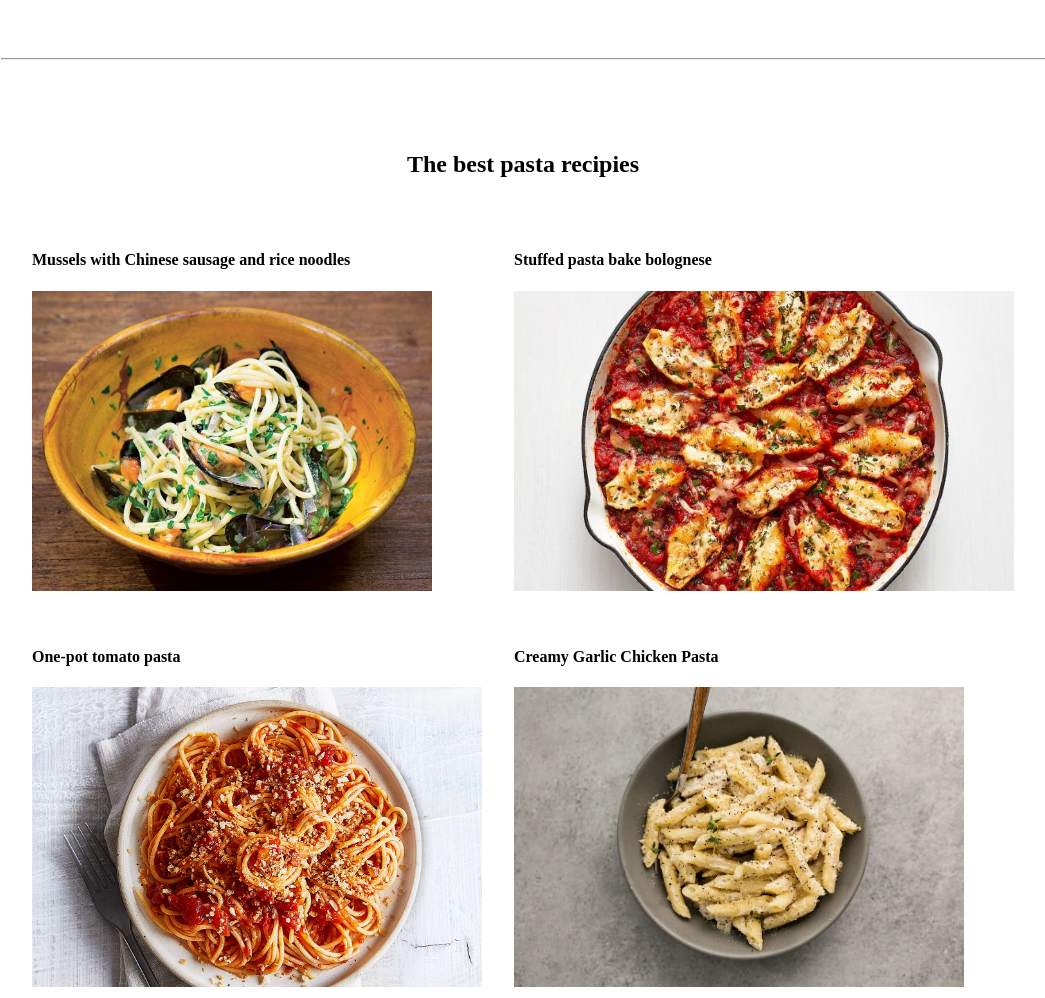
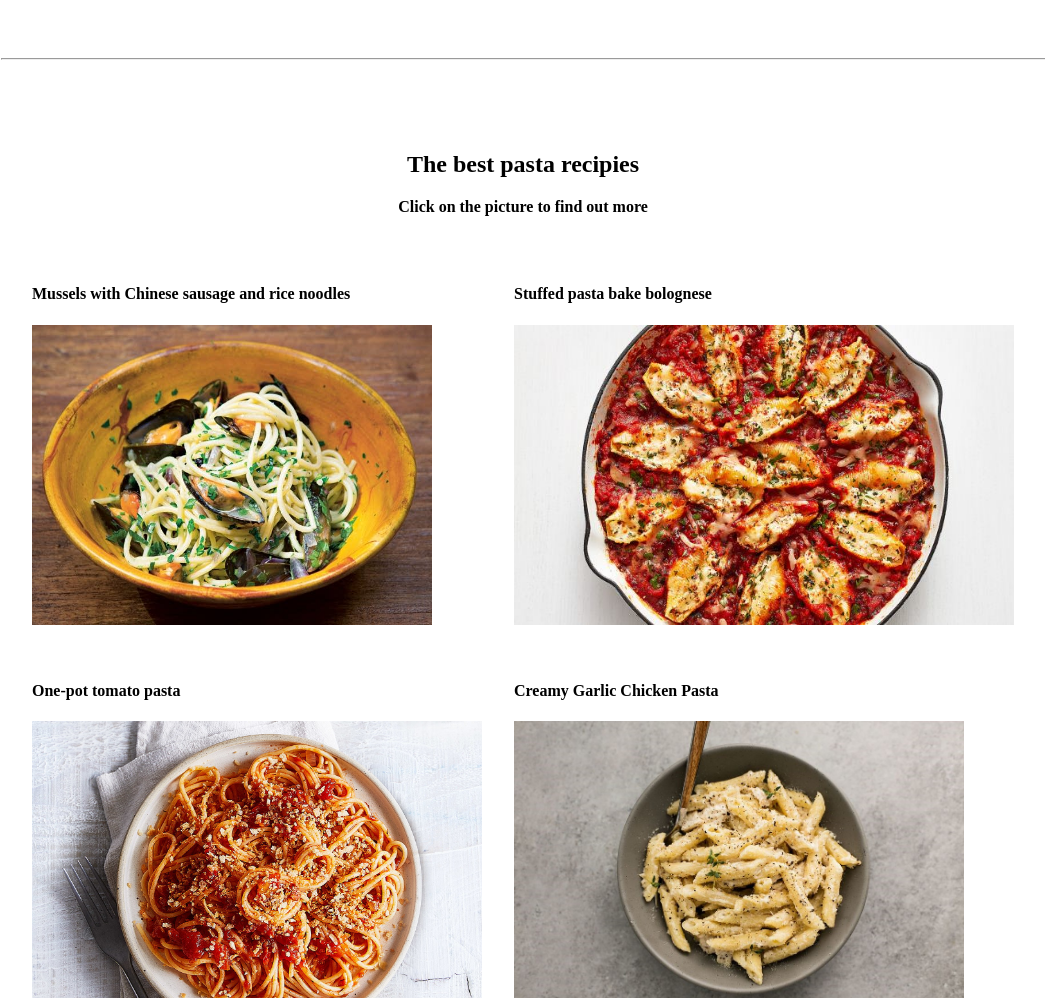
Before and after one commit to Viktoria-Kovalchuk/hello-html, a plain HTML site: page index.html in a window 1280 px wide. Shown: the part 1160-2158 px from the top of the page, without its empty margins (7-1052 px from the left). Drawn offline with Linux system fonts and the light colour scheme.

Commit message:
Added a line before recipes

```diff
--- a/index.html
+++ b/index.html
@@ -68,7 +68,9 @@
 <table cellspacing="30">
     <th>
         <tr>
-            <th colspan="3"><h2>The best pasta recipies</h2></th>
+            <th colspan="3"><h2>The best pasta recipies</h2>
+            <p>Click on the picture to find out more</p></th>
+
         </tr>
     </th>
     <tr>
```
